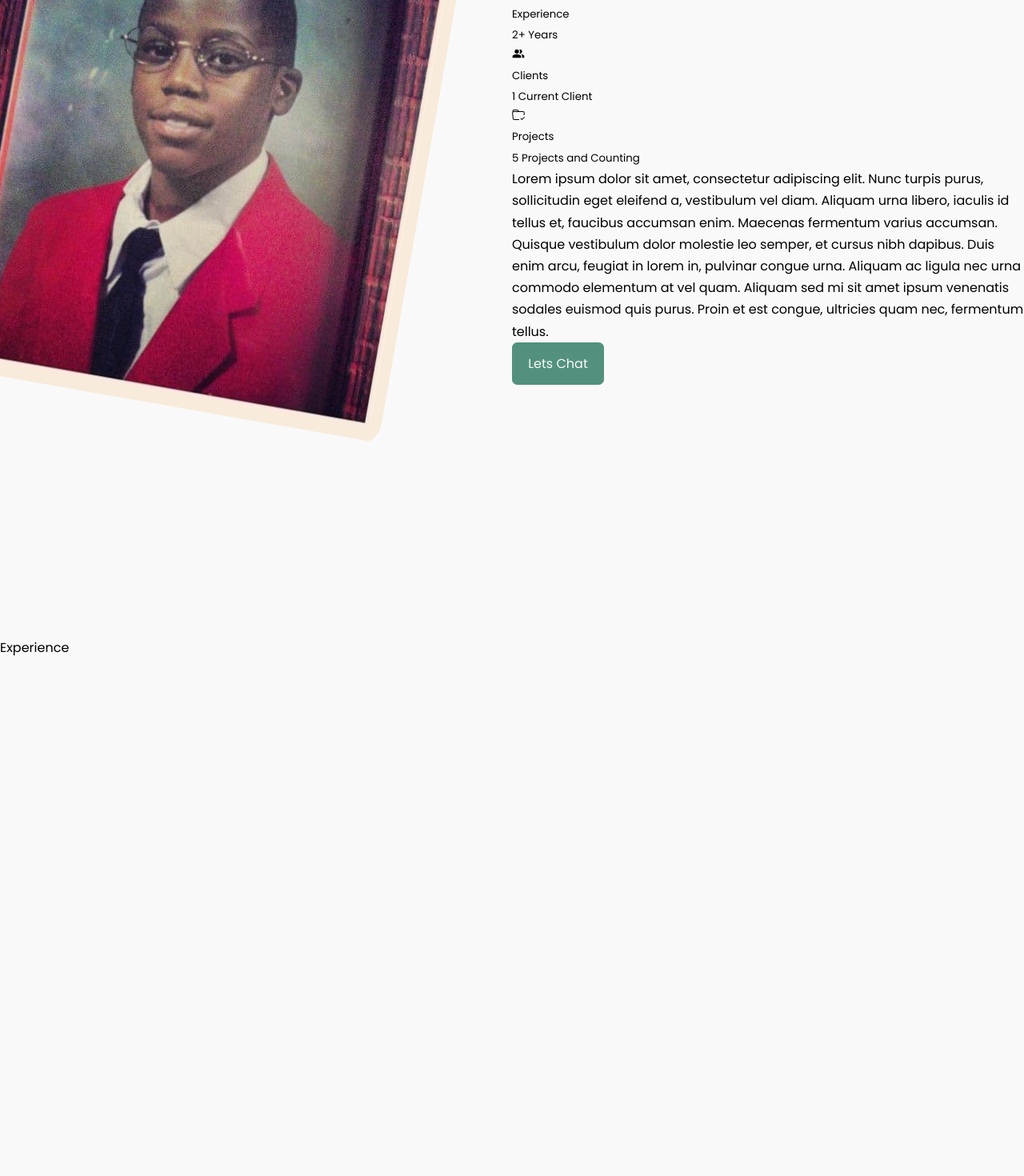
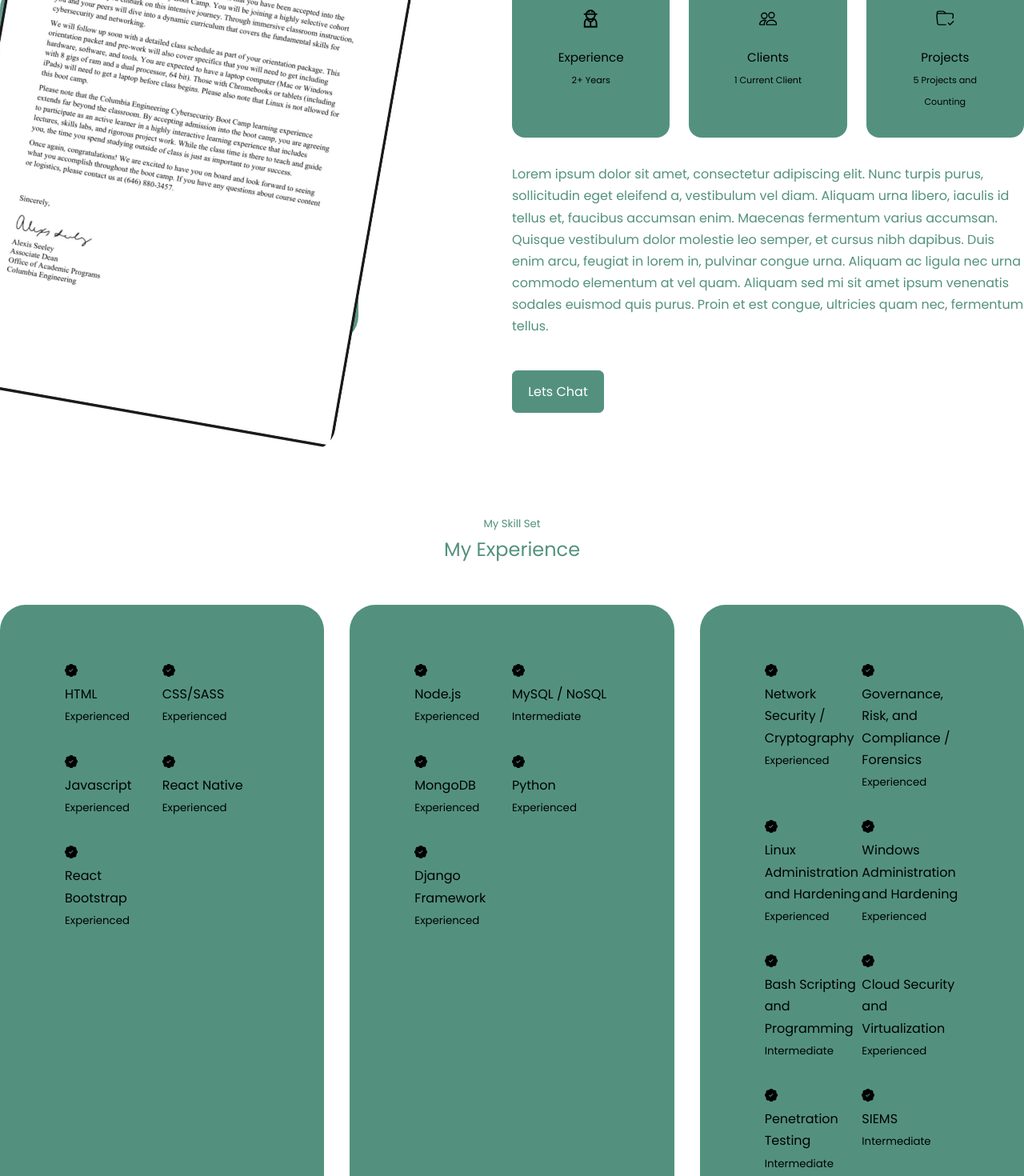
Before and after one commit to AnylPascal/anylpascal-portfolio, a React (Create React App) app: page / in a window 1280 px wide. Shown: the part 1060-2530 px from the top of the page at 80% size. Built offline with nearby package versions, Linux system fonts and the light colour scheme.

Commit message:
experience updated grid columns

```diff
--- a/src/components/about/About.jsx
+++ b/src/components/about/About.jsx
@@ -1,19 +1,20 @@
 import React from 'react'
 import './about.css'
-import YOUNGBOY from '../../assets/image0.jpeg'
+// import YOUNGBOY from '../../assets/image0.jpeg'
+import COLO from '../../assets/image2.jpeg'
 import {GrUserWorker} from 'react-icons/gr'
 import {BsFolderCheck} from 'react-icons/bs'
-import {MdPeopleAlt} from 'react-icons/md'
+import {BsPeople} from 'react-icons/bs'
 
 const About = () => {
   return (
     <section id='about'>
-      <h5>Get To Know More</h5>
-      <h2>About Me</h2>
+      <h5 id="gtn">Get To Know More</h5>
+      <h2 id="gtn">About Me</h2>
       <div className='container about__container'>
         <div className='about__me'>
           <div className='about__me-image'>
-            <img src={YOUNGBOY} alt="About Me" />
+            <img width="500" src={COLO} alt="About Me" />
           </div>
 
         </div>
@@ -23,17 +24,17 @@ const About = () => {
             <article className='about__card'>
               <GrUserWorker className='about__icon'/>
               <h5>Experience</h5>
-              <small>2+ Years</small>
+              <small id='lil_one'>2+ Years</small>
             </article>
             <article className='about__card'>
-              <MdPeopleAlt className='about__icon'/>
+              <BsPeople className='about__icon'/>
               <h5>Clients</h5>
-              <small>1 Current Client</small>
+              <small id='lil_one'>1 Current Client</small>
             </article>
             <article className='about__card'>
               <BsFolderCheck className='about__icon'/>
               <h5>Projects</h5>
-              <small>5 Projects and Counting</small>
+              <small id='lil_one'>5 Projects and Counting</small>
             </article>
           </div>
           <p>
--- a/src/components/about/about.css
+++ b/src/components/about/about.css
@@ -19,5 +19,105 @@
     border-radius: 2rem;
     overflow: hidden;
     transform: rotate(10deg);
+    transition: var(--transition);
+}
+
+.about__me-image:hover {
+    transform: rotate(0);
 
 }
+.about__cards {
+    display: grid;
+    grid-template-columns: repeat(3,1fr);
+    gap: 1.5rem;
+}
+
+.about__card {
+    background: var(--color-bg-variant);
+    border: 1px solid transparent;
+    border-radius: 1rem;
+    padding: 2rem;
+    text-align: center;
+    transition: var(--transition);
+}
+
+.about__card:hover {
+    background: transparent;
+    border-color: var(--color-primary-variant);
+    cursor: default;
+}
+
+.about__icon {
+    font-size: 1.4rem;
+    margin-bottom: 1rem;
+}
+
+.about__card h5 {
+    font-size: 0.95rem;
+}
+
+.about__card small {
+    font-size: 0.7rem;
+    color: var(--color-light);
+}
+
+.about__content p {
+    margin: 2rem 0 2.6rem;
+    color: var(--color-light);
+}
+
+@media screen and (max-width: 1024px) {
+    header {
+        height: 68vh;
+    }
+}
+
+#lil_one {
+    color: black;
+}
+
+#gtn    {
+    color: black;
+}
+
+/* ==========MEDIA QUERIES (MEDIUM DEVICES ====== */
+@media screen and (max-width: 1024px) {
+    .about__container {
+       grid-template-columns: 1fr;
+       gap: 0;
+    }
+
+
+    .s.about__me {
+        width: 50%;
+        margin: 2rem auto 4rem;
+    }
+
+    .about__content p {
+        margin: 1rem 0 1.5rem;
+    }
+}
+
+/* ==========MEDIA QUERIES (SMALL DEVICES ====== */
+@media screen and (max-width: 600px) {
+    .about__me {
+        width: 65%;
+        margin: 0 auto 3rem;
+    }
+
+    .about__cards {
+        grid-template-columns: 1fr 1fr;
+        gap: 1rem;
+    }
+
+    .about__content {
+        text-align: center;
+    }
+
+    .about__content p {
+        margin: 1.5rem 0;
+
+    }
+
+
+}
--- a/src/components/experience/Experience.jsx
+++ b/src/components/experience/Experience.jsx
@@ -1,9 +1,125 @@
 import React from 'react'
 import './experience.css'
+import {BsPatchCheckFill} from 'react-icons/bs'
 
 const Experience = () => {
   return (
-    <section id='experience'>Experience</section>
+    <section id='experience'>
+        <h5>My Skill Set</h5>
+        <h2>My Experience</h2>
+
+        <div className='container experience__container'>
+          <div className='experience__frontend'>
+          <h3>Frontend Development</h3>
+          <div className='experience__content'>
+          <article className='experience__details'>
+            <BsPatchCheckFill />
+            <h4>HTML</h4>
+            <small className='text-light'>Experienced</small>
+          </article>
+          <article className='experience__details'>
+            <BsPatchCheckFill />
+            <h4>CSS/SASS</h4>
+            <small className='text-light'>Experienced</small>
+          </article>
+          <article className='experience__details'>
+            <BsPatchCheckFill />
+            <h4>Javascript</h4>
+            <small className='text-light'>Experienced</small>
+          </article>
+          <article className='experience__details'>
+            <BsPatchCheckFill />
+            <h4>React Native</h4>
+            <small className='text-light'>Experienced</small>
+          </article>
+          <article className='experience__details'>
+            <BsPatchCheckFill />
+            <h4>React Bootstrap</h4>
+            <small className='text-light'>Experienced</small>
+          </article>
+          </div>
+          </div>
+          <div className='experience__backend'>
+          <h3>Backend Development</h3>
+          <div className='experience__content'>
+          <article className='experience__details'>
+            <BsPatchCheckFill />
+            <h4>Node.js</h4>
+            <small className='text-light'>Experienced</small>
+          </article>
+          <article className='experience__details'>
+            <BsPatchCheckFill />
+            <h4>MySQL / NoSQL</h4>
+            <small className='text-light'>Intermediate</small>
+          </article>
+          <article className='experience__details'>
+            <BsPatchCheckFill />
+            <h4>MongoDB</h4>
+            <small className='text-light'>Experienced</small>
+          </article>
+          <article className='experience__details'>
+            <BsPatchCheckFill />
+            <h4>Python</h4>
+            <small className='text-light'>Experienced</small>
+          </article>
+          <article className='experience__details'>
+            <BsPatchCheckFill />
+            <h4>Django Framework</h4>
+            <small className='text-light'>Experienced</small>
+          </article>
+          </div>
+
+          </div>
+          <div className='experience__backend'>
+          <h3>Cybersecurity</h3>
+          <div className='experience__content'>
+          <article className='experience__details'>
+            <BsPatchCheckFill />
+            <h4>Network Security / Cryptography</h4>
+            <small className='text-light'>Experienced</small>
+          </article>
+          <article className='experience__details'>
+            <BsPatchCheckFill />
+            <h4>Governance, Risk, and Compliance / Forensics</h4>
+            <small className='text-light'>Experienced</small>
+          </article>
+          <article className='experience__details'>
+            <BsPatchCheckFill />
+            <h4>Linux Administration and Hardening</h4>
+            <small className='text-light'>Experienced</small>
+          </article>
+          <article className='experience__details'>
+            <BsPatchCheckFill />
+            <h4>Windows Administration and Hardening</h4>
+            <small className='text-light'>Experienced</small>
+          </article>
+          <article className='experience__details'>
+            <BsPatchCheckFill />
+            <h4>Bash Scripting and Programming</h4>
+            <small className='text-light'>Intermediate</small>
+          </article>
+          <article className='experience__details'>
+            <BsPatchCheckFill />
+            <h4>Cloud Security and Virtualization</h4>
+            <small className='text-light'>Experienced</small>
+          </article>
+          <article className='experience__details'>
+            <BsPatchCheckFill />
+            <h4>Penetration Testing</h4>
+            <small className='text-light'>Intermediate</small>
+          </article>
+          <article className='experience__details'>
+            <BsPatchCheckFill />
+            <h4>SIEMS</h4>
+            <small className='text-light'>Intermediate</small>
+          </article>
+
+          </div>
+
+          </div>
+        </div>
+
+    </section>
   )
 }
 
--- a/src/components/experience/experience.css
+++ b/src/components/experience/experience.css
@@ -0,0 +1,57 @@
+.experience__container  {
+    display: grid;
+    grid-template-columns: 1fr 1fr 1fr;
+    gap: 2rem;
+}
+
+.experience__container > div {
+    background: var(--color-bg-variant);
+    padding: 2.4rem 5rem;
+    border-radius: 2rem;
+    border: 1px solid transparent;
+    transition: var(--transition);
+}
+
+.experience__container > div:hover {
+    background: transparent;
+    border-color: var(--color-primary-variant);
+}
+
+/* ########EXPERIENCE CONTAINERS######## */
+.experience__container > div h3 {
+    text-align: center;
+    /* margin-bottom: -4rem; */
+    color: var(--color-primary);
+}
+
+/* ########EXPERIENCE CONTENTS######## */
+
+.experience__content {
+    display: grid;
+    grid-template-columns: 1fr 1fr;
+    row-gap: 2rem;
+}
+
+/* ==========MEDIA QUERIES (SMALL DEVICES ====== */
+@media screen and (max-width: 1024px)    {
+    .experience__container  {
+        grid-template-columns: 1fr;
+    }
+    .experience__container > div {
+        width: 80%;
+        padding: 2rem;
+        margin: 0 auto;
+    }
+    .experience__content    {
+        padding: 1rem;
+    }
+
+}
+
+/* ==========MEDIA QUERIES (SMALL DEVICES ====== */
+@media screen and (max-width: 600px)    {
+    .experience__container  {
+        gap: 1rem;
+    }
+
+}
--- a/src/index.css
+++ b/src/index.css
@@ -11,7 +11,7 @@
 }
 
 :root {
---color-bg: rgb(249, 249, 249);
+--color-bg: #ffff;
 --color-bg-variant: rgba(83, 145, 126   );;
 --color-primary: rgba(83, 145, 126  );
 --color-primary-variant: rgba(77,181,255,0.4);
@@ -61,7 +61,6 @@ h1 {
 
 section {
     margin-top: 8rem;
-    height: 100vh;
 }
 
 section > h2, section > h5 {
```
Also changed, not shown: src/assets/image2.jpeg (added).
